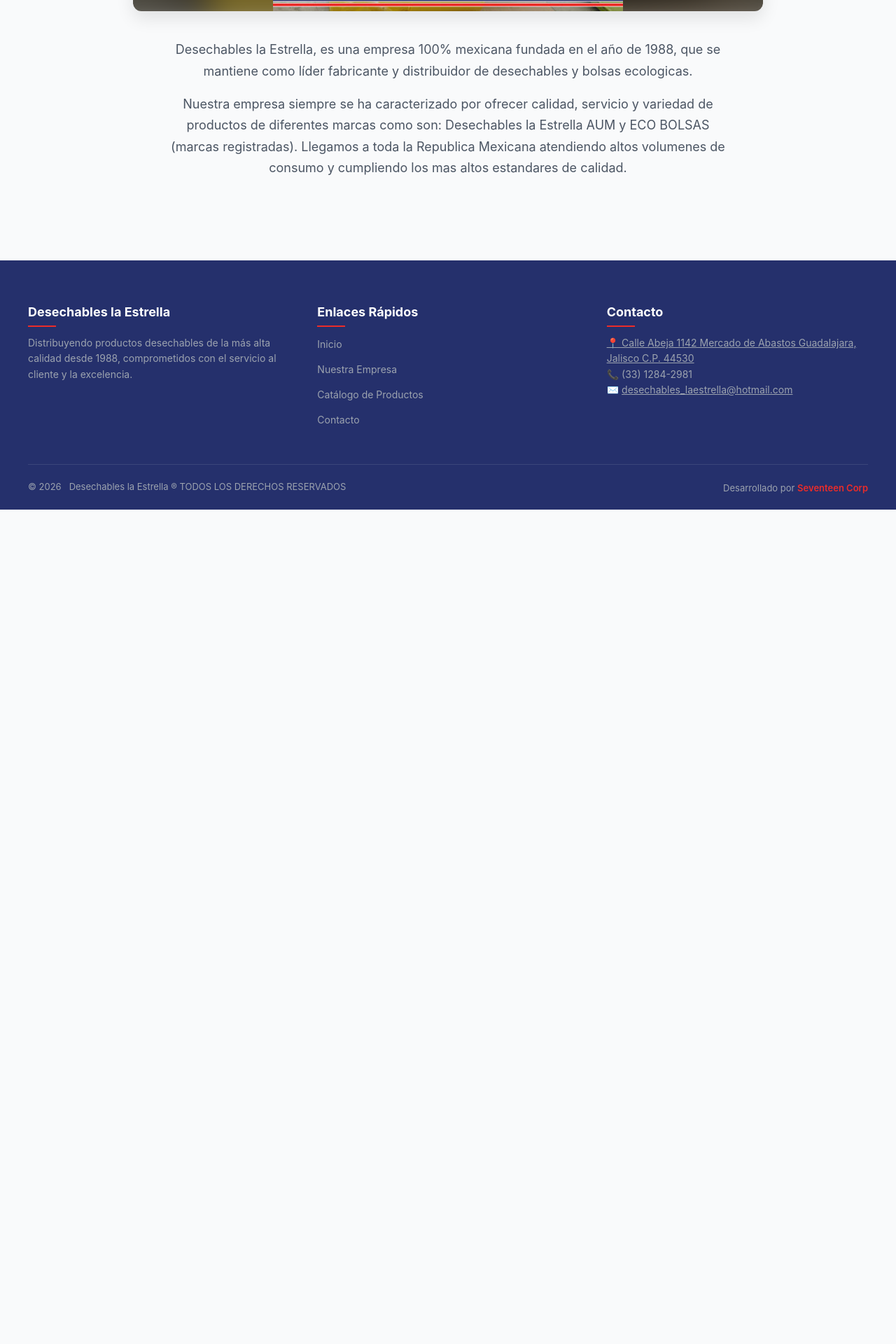
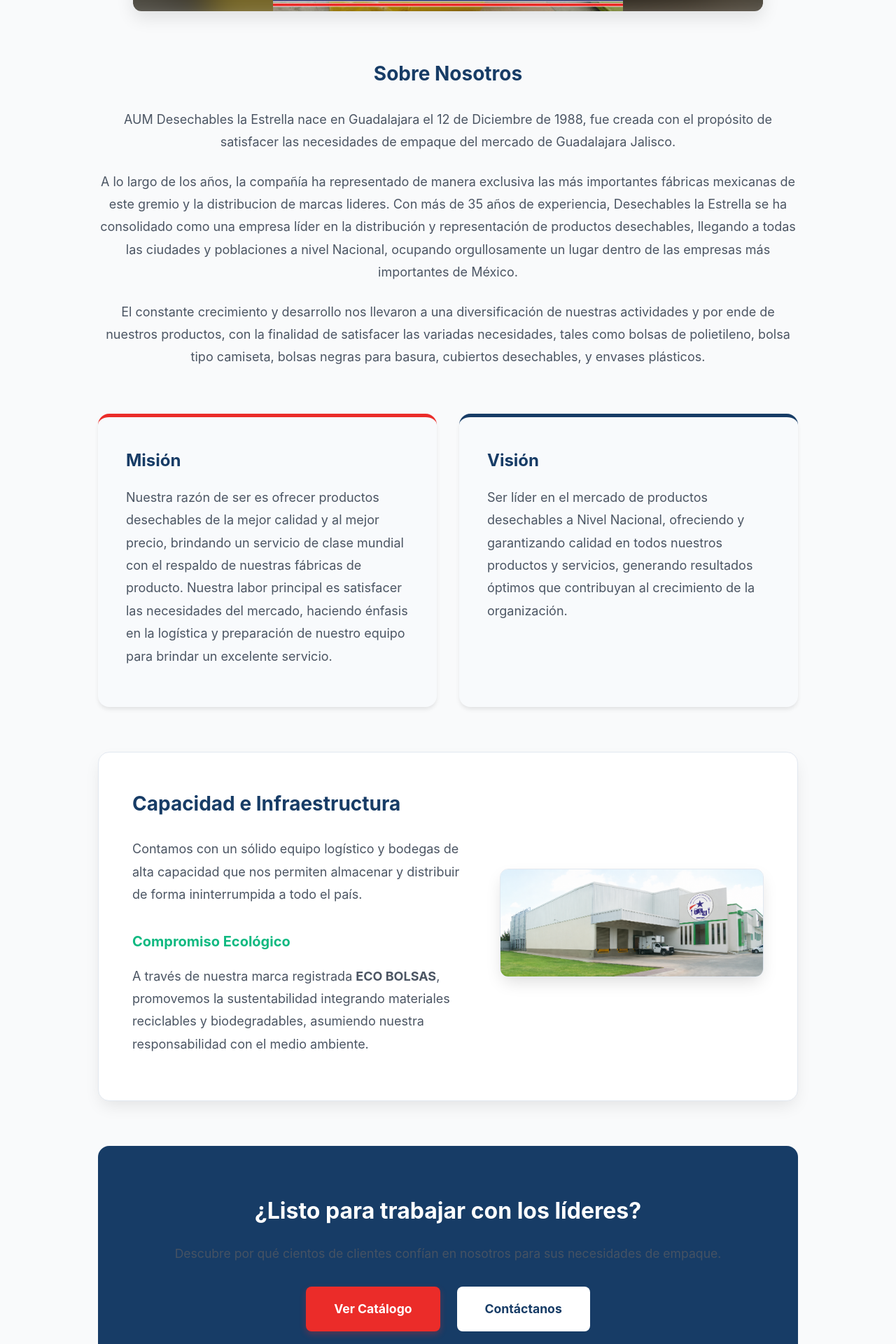
Before and after one commit to arturouc10/desechables-estrella, a Next.js app: page /empresa in a window 1280 px wide. Shown: the part 757-2677 px from the top of the page at 70% size. Before the commit the page ends 1485 px from the top, so only its background shows below. Built offline with nearby package versions, Linux system fonts and the light colour scheme.

Commit message:
Reestructuración inicio y empresa

```diff
--- a/src/app/(tienda)/empresa/page.tsx
+++ b/src/app/(tienda)/empresa/page.tsx
@@ -1,5 +1,7 @@
 import PageLayout from '@/components/PageLayout';
 import Carousel from '@/components/Carousel';
+import Link from 'next/link';
+import Image from 'next/image';
 
 export const metadata = {
   title: 'Empresa | Desechables la Estrella',
@@ -16,22 +18,102 @@
   return (
     <PageLayout>
       <div style={{ textAlign: 'center', marginBottom: '2rem' }}>
-        <h1 className="titulo" style={{ fontSize: '32px', marginBottom: '1rem' }}>Sobre Nosotros</h1>
+        <h1 className="titulo" style={{ fontSize: '32px', marginBottom: '1rem' }}>Nuestra Empresa</h1>
       </div>
 
       <Carousel images={allImages} autoPlayInterval={4000} />
 
-      <div style={{ maxWidth: '800px', margin: '0 auto', textAlign: 'center', fontSize: '18px' }}>
-        <p>
-          Desechables la Estrella, es una empresa 100% mexicana fundada en el año de 1988,
-          que se mantiene como líder fabricante y distribuidor de desechables y bolsas ecologicas.
-        </p>
-        <p>
-          Nuestra empresa siempre se ha caracterizado por ofrecer calidad, servicio y variedad
-          de productos de diferentes marcas como son: Desechables la Estrella AUM y ECO BOLSAS
-          (marcas registradas). Llegamos a toda la Republica Mexicana atendiendo altos volumenes
-          de consumo y cumpliendo los mas altos estandares de calidad.
-        </p>
+      <div style={{ maxWidth: '1000px', margin: '4rem auto', fontSize: '18px', color: '#334155', lineHeight: '1.8' }}>
+
+        {/* Sección Historia */}
+        <div style={{ marginBottom: '4rem', textAlign: 'center' }}>
+          <h2 style={{ fontSize: '1.75rem', color: '#173c66', marginBottom: '1.5rem', fontWeight: 'bold' }}>Sobre Nosotros</h2>
+          <p style={{ marginBottom: '1.5rem' }}>
+            AUM Desechables la Estrella nace en Guadalajara el 12 de Diciembre de 1988,
+            fue creada con el propósito de satisfacer las necesidades de empaque del mercado
+            de Guadalajara Jalisco.
+          </p>
+          <p style={{ marginBottom: '1.5rem' }}>
+            A lo largo de los años, la compañía ha representado de manera exclusiva las más
+            importantes fábricas mexicanas de este gremio y la distribucion de marcas lideres.
+            Con más de 35 años de experiencia, Desechables la Estrella se ha consolidado como
+            una empresa líder en la distribución y representación de productos desechables,
+            llegando a todas las ciudades y poblaciones a nivel Nacional, ocupando
+            orgullosamente un lugar dentro de las empresas más importantes de México.
+          </p>
+          <p>
+            El constante crecimiento y desarrollo nos llevaron a una diversificación de nuestras actividades
+            y por ende de nuestros productos, con la finalidad de satisfacer las variadas necesidades,
+            tales como bolsas de polietileno, bolsa tipo camiseta, bolsas negras para basura, cubiertos
+            desechables, y envases plásticos.
+          </p>
+        </div>
+
+        {/* Sección Misión y Visión */}
+        <div style={{ display: 'grid', gridTemplateColumns: 'repeat(auto-fit, minmax(300px, 1fr))', gap: '2rem', marginBottom: '4rem' }}>
+          <div style={{ background: '#f8fafc', padding: '2.5rem', borderRadius: '1rem', borderTop: '5px solid #eb2c29', boxShadow: '0 4px 6px -1px rgba(0,0,0,0.1)' }}>
+            <h3 style={{ fontSize: '1.5rem', color: '#173c66', marginBottom: '1rem', fontWeight: 'bold', display: 'flex', alignItems: 'center', gap: '0.5rem' }}>
+              Misión
+            </h3>
+            <p>
+              Nuestra razón de ser es ofrecer productos desechables de la mejor calidad y al
+              mejor precio, brindando un servicio de clase mundial con el respaldo
+              de nuestras fábricas de producto. Nuestra labor principal es satisfacer las necesidades del mercado,
+              haciendo énfasis en la logística y preparación de nuestro equipo para brindar un excelente servicio.
+            </p>
+          </div>
+
+          <div style={{ background: '#f8fafc', padding: '2.5rem', borderRadius: '1rem', borderTop: '5px solid #173c66', boxShadow: '0 4px 6px -1px rgba(0,0,0,0.1)' }}>
+            <h3 style={{ fontSize: '1.5rem', color: '#173c66', marginBottom: '1rem', fontWeight: 'bold', display: 'flex', alignItems: 'center', gap: '0.5rem' }}>
+              Visión
+            </h3>
+            <p>
+              Ser líder en el mercado de productos desechables a Nivel Nacional, ofreciendo
+              y garantizando calidad en todos nuestros productos y servicios, generando resultados
+              óptimos que contribuyan al crecimiento de la organización.
+            </p>
+          </div>
+        </div>
+
+        {/* Sección Infraestructura y Ecología */}
+        <div style={{ background: '#fff', padding: '3rem', borderRadius: '1rem', boxShadow: '0 10px 25px -5px rgba(0,0,0,0.1)', marginBottom: '4rem', border: '1px solid #e2e8f0', display: 'flex', flexWrap: 'wrap', gap: '3rem', alignItems: 'center' }}>
+          <div style={{ flex: '1 1 400px' }}>
+            <h2 style={{ fontSize: '1.75rem', color: '#173c66', marginBottom: '1.5rem', fontWeight: 'bold' }}>Capacidad e Infraestructura</h2>
+            <p style={{ marginBottom: '1rem' }}>
+              Contamos con un sólido equipo logístico y bodegas de alta capacidad que nos permiten almacenar y distribuir de forma ininterrumpida a todo el país.
+            </p>
+            <h3 style={{ fontSize: '1.25rem', color: '#10b981', margin: '2rem 0 1rem 0', fontWeight: 'bold' }}>Compromiso Ecológico</h3>
+            <p>
+              A través de nuestra marca registrada <strong>ECO BOLSAS</strong>, promovemos la sustentabilidad integrando materiales reciclables y biodegradables, asumiendo nuestra responsabilidad con el medio ambiente.
+            </p>
+          </div>
+          <div style={{ flex: '1 1 300px', textAlign: 'center' }}>
+            <Image
+              src="/images/fabrica.png"
+              alt="Fábrica Desechables la Estrella"
+              width={500}
+              height={350}
+              style={{ borderRadius: '0.75rem', boxShadow: '0 10px 25px -5px rgba(0,0,0,0.15)', border: '1px solid #e2e8f0', objectFit: 'cover' }}
+            />
+          </div>
+        </div>
+
+        {/* CTA */}
+        <div style={{ textAlign: 'center', background: '#173c66', color: 'white', padding: '4rem 2rem', borderRadius: '1rem' }}>
+          <h2 style={{ fontSize: '2rem', marginBottom: '1rem', fontWeight: 'bold' }}>¿Listo para trabajar con los líderes?</h2>
+          <p style={{ marginBottom: '2rem', opacity: 0.9, fontSize: '1.1rem' }}>
+            Descubre por qué cientos de clientes confían en nosotros para sus necesidades de empaque.
+          </p>
+          <div style={{ display: 'flex', gap: '1.5rem', justifyContent: 'center', flexWrap: 'wrap' }}>
+            <Link href="/productos" style={{ background: '#eb2c29', color: '#fff', padding: '1rem 2.5rem', borderRadius: '0.5rem', fontWeight: 'bold', textDecoration: 'none', fontSize: '1.1rem', boxShadow: '0 4px 10px rgba(235, 44, 41, 0.3)' }}>
+              Ver Catálogo
+            </Link>
+            <Link href="/contacto" style={{ background: '#fff', color: '#173c66', padding: '1rem 2.5rem', borderRadius: '0.5rem', fontWeight: 'bold', textDecoration: 'none', fontSize: '1.1rem' }}>
+              Contáctanos
+            </Link>
+          </div>
+        </div>
+
       </div>
     </PageLayout>
   );
```
Also changed, not shown: src/app/(tienda)/page.tsx (+9 -60 lines).
